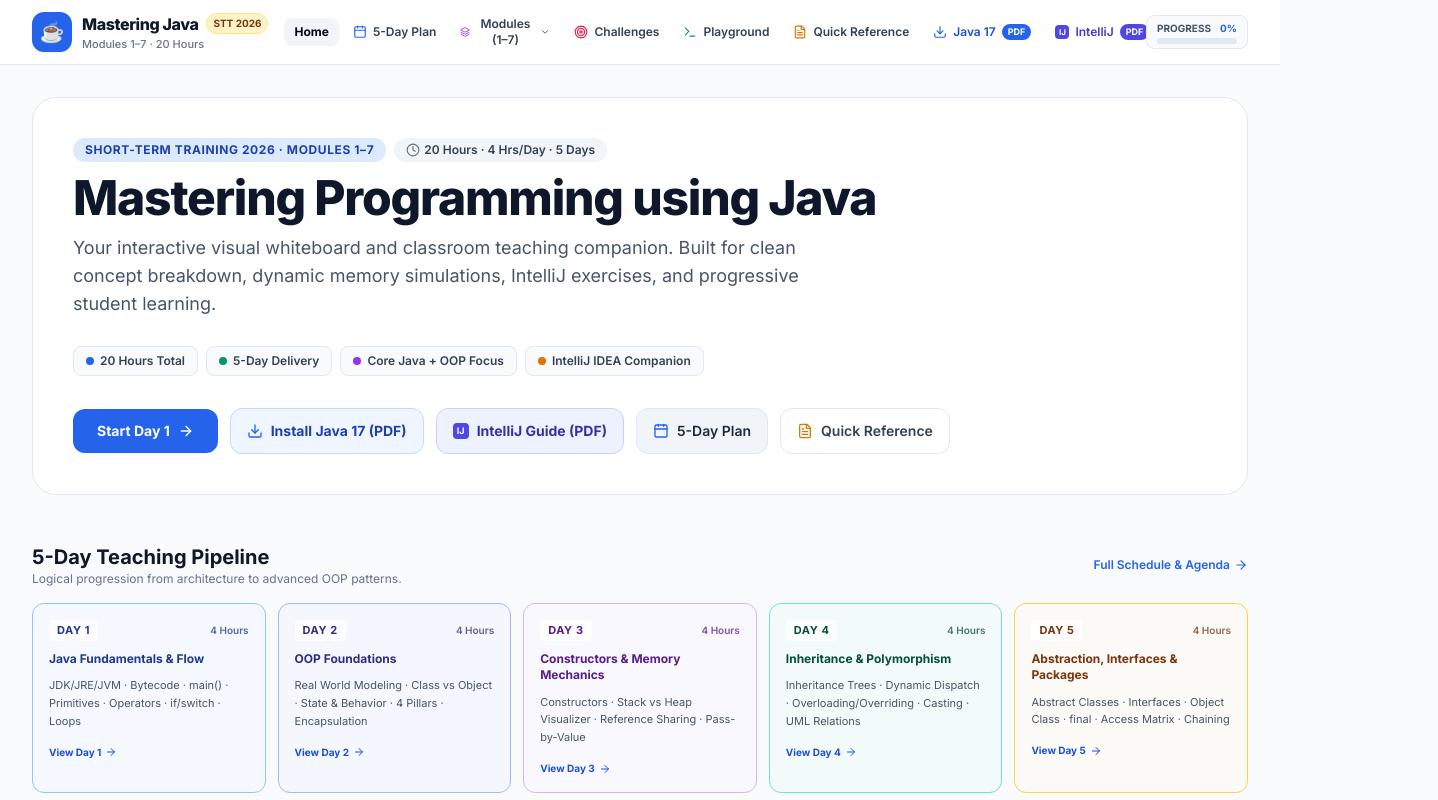
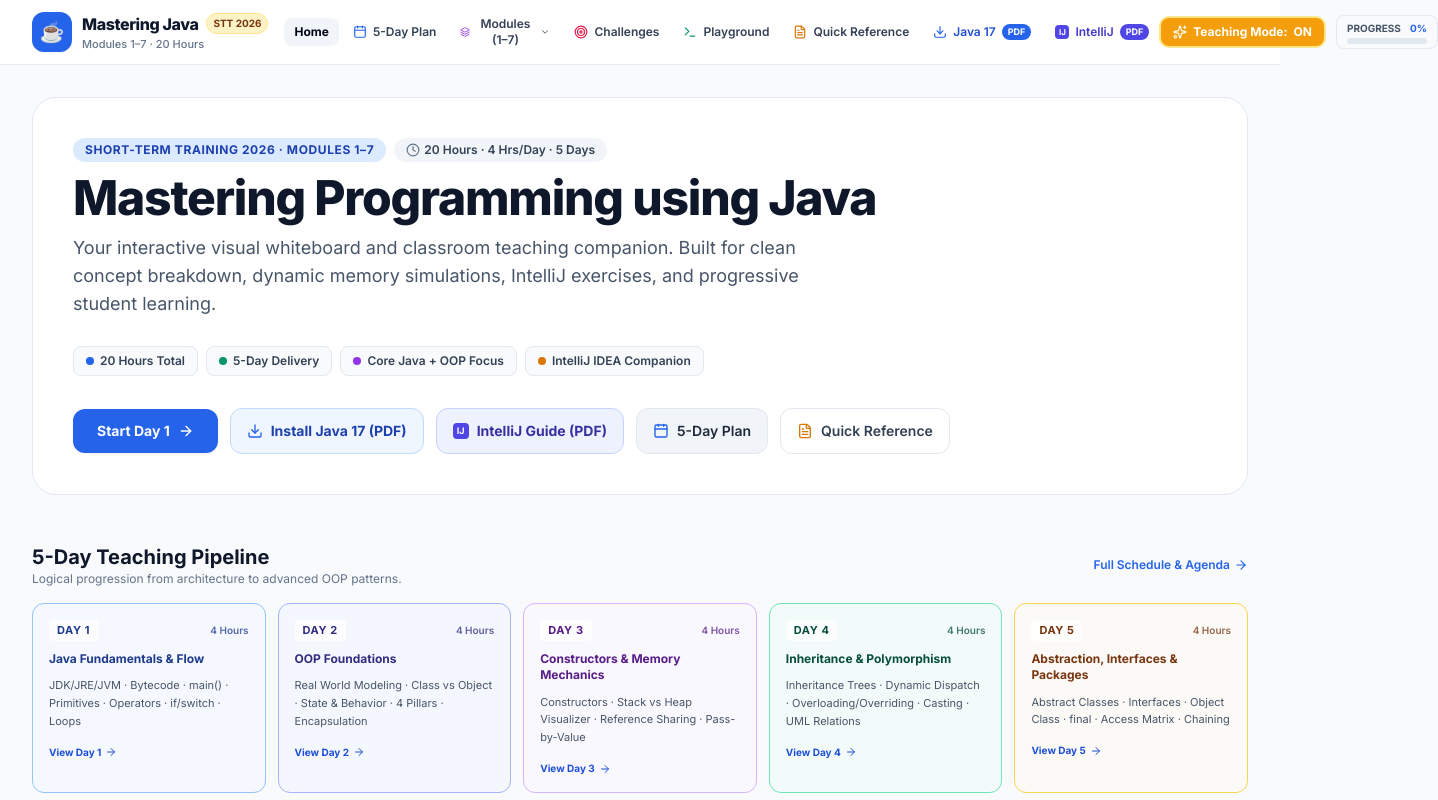
Before and after one commit to aniket-pattiwar/Java, a React (Vite) app: page / in a window 1280 px wide. Shown: the top 800 px of the page, 1438 px wide, since content can reach past the window. Built offline with nearby package versions, Linux system fonts and the light colour scheme.

Commit message:
uncomment teaching mode button

```diff
--- a/src/components/layout/Navbar.tsx
+++ b/src/components/layout/Navbar.tsx
@@ -1,6 +1,6 @@
 import React, { useState } from 'react';
 import {
-  // Sparkles,
+  Sparkles,
   Calendar,
   Layers,
   Terminal,
@@ -11,7 +11,7 @@ import {
   Target,
   Download,
 } from 'lucide-react';
-// import { useTeachingMode } from '../../context/TeachingModeContext';
+import { useTeachingMode } from '../../context/TeachingModeContext';
 import { useProgress } from '../../context/ProgressContext';
 import { allModules } from '../../data';
 
@@ -28,7 +28,7 @@ export const Navbar: React.FC<NavbarProps> = ({
   selectedModuleId,
   setSelectedModuleId,
 }) => {
-  // const { teachingMode, toggleTeachingMode } = useTeachingMode();
+  const { teachingMode, toggleTeachingMode } = useTeachingMode();
   const { progressPercentage } = useProgress();
   const [isModuleMenuOpen, setIsModuleMenuOpen] = useState(false);
   const [isMobileMenuOpen, setIsMobileMenuOpen] = useState(false);
@@ -275,7 +275,7 @@ export const Navbar: React.FC<NavbarProps> = ({
           {/* Right Toolbar: Teaching Mode & Progress */}
           <div className="flex items-center gap-2 sm:gap-3 shrink-0 ms-3">
             {/* Teaching Mode Toggle */}
-            {/* <button
+            <button
               onClick={toggleTeachingMode}
               className={`ms-4 px-2.5 sm:px-3 py-1.5 rounded-lg text-xs font-bold flex items-center gap-1.5 transition-all shadow-2xs shrink-0 ${
                 teachingMode
@@ -287,7 +287,7 @@ export const Navbar: React.FC<NavbarProps> = ({
               <Sparkles className="w-3.5 h-3.5 shrink-0" />
               <span className="hidden sm:inline">Teaching Mode:</span>
               <span>{teachingMode ? 'ON' : 'OFF'}</span>
-            </button> */}
+            </button>
 
             {/* Real Progress Counter */}
             <div className="hidden md:flex items-center gap-2 bg-slate-50 border border-slate-200 px-2.5 py-1 rounded-lg text-xs shrink-0">
```
